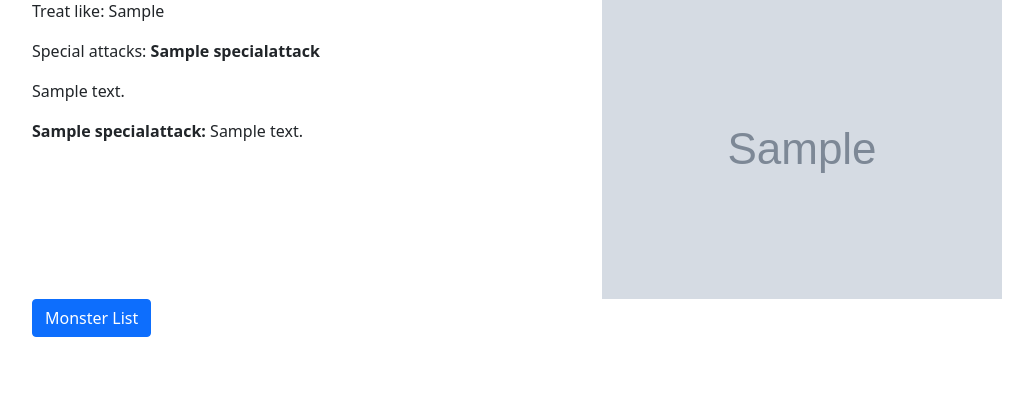
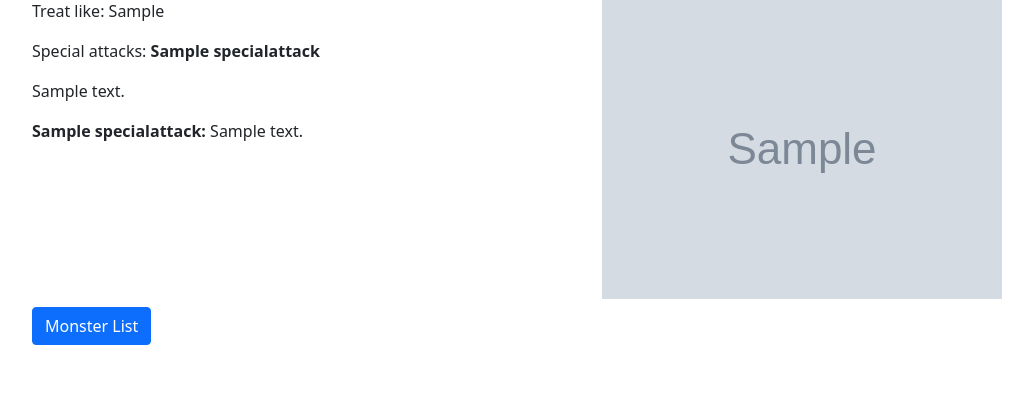
Before and after one commit to fabtjar/osrhomebrew, a Django app: page /monsters/1/ in a window 1280 px wide. Shown: the part 111-516 px from the top of the page, without its empty margins (50-1083 px from the left). Run offline with Django 4.2, Linux system fonts and the light colour scheme; tables that the repository leaves empty hold one stand-in row (values such as "Sample post"); grey boxes marked "Sample" are stand-in pictures.

Commit message:
Add some margins

```diff
--- a/monsters/templates/monsters/details.html
+++ b/monsters/templates/monsters/details.html
@@ -23,10 +23,10 @@
             {% endfor %}
         </div>
         {% if monster.image %}
-            <div class="col-lg-6">
+            <div class="col-lg-6 mb-2">
                 <img src="{{ monster.image.url }}" class="img-fluid" alt="{{ monster.name }}">
             </div>
         {% endif %}
     </div>
-    <a class="btn btn-primary" href="{% url 'monsters:list_all' %}">Monster List</a>
+    <a class="btn btn-primary mb-2" href="{% url 'monsters:list_all' %}">Monster List</a>
 {% endblock %}
```
